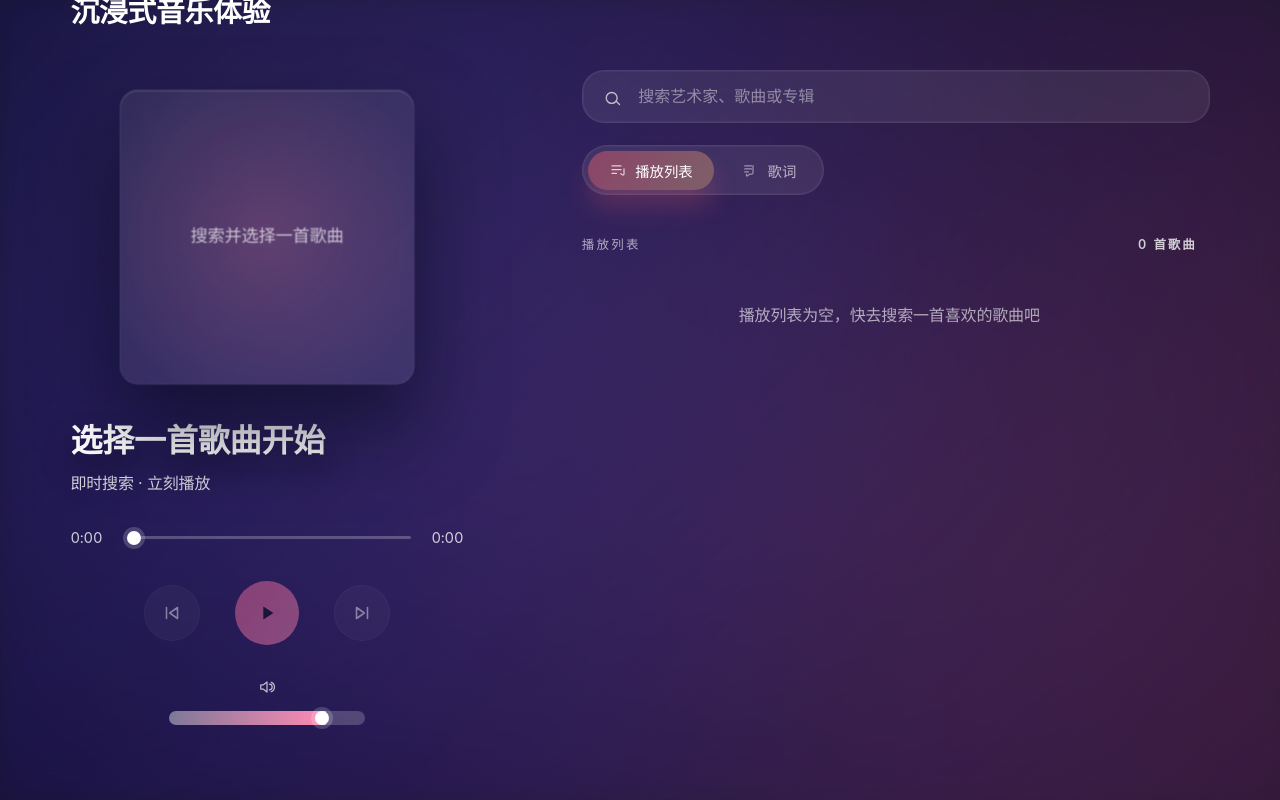
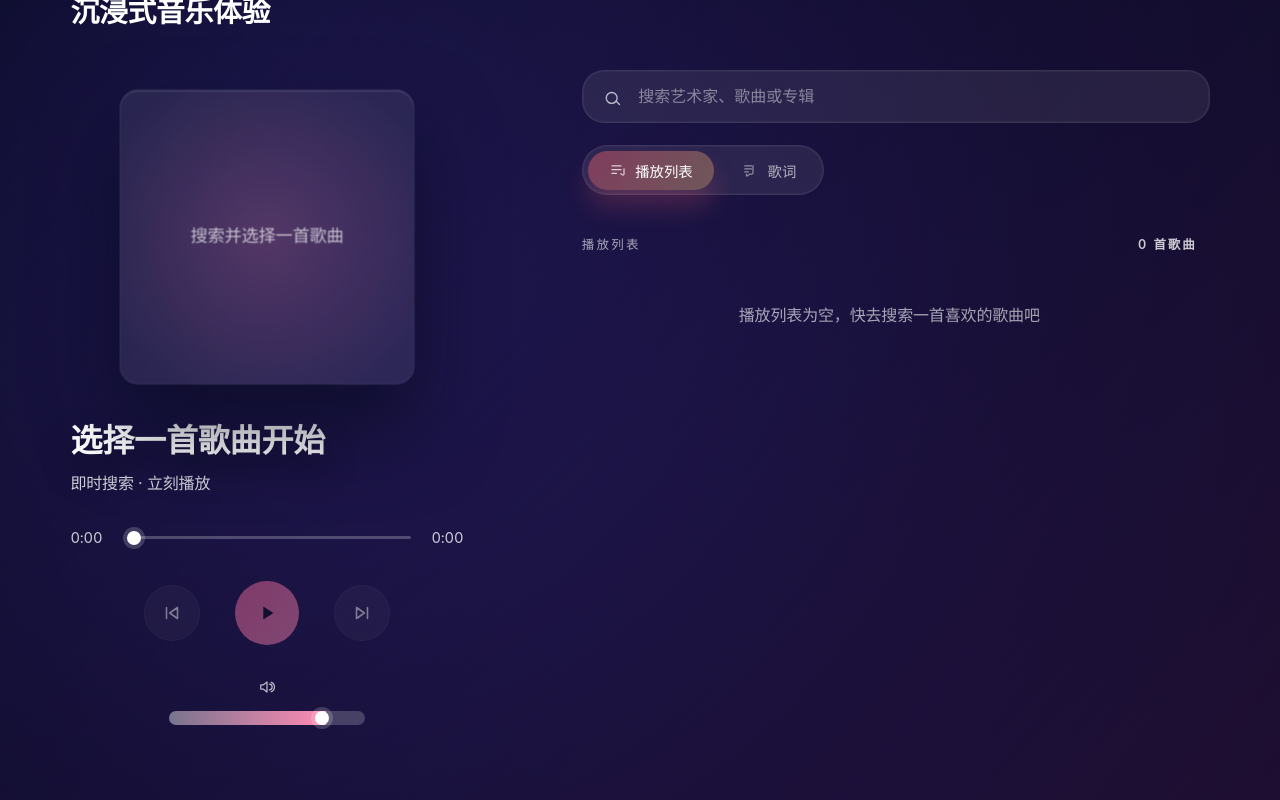
Before and after one commit to akudamatata/Solara-Apple-Music-Version, a React (Vite) app: page / in a window 1280 px wide. Built offline with nearby package versions, Linux system fonts and the light colour scheme.

Commit message:
feat: generate static gradient backgrounds

```diff
--- a/src/App.css
+++ b/src/App.css
@@ -59,65 +59,8 @@
   transform: scale(1.18);
   opacity: 0.68;
   transition: background-image 0.8s ease, opacity 0.8s ease;
-  animation: artworkPan 36s ease-in-out infinite alternate;
   pointer-events: none;
   z-index: 0;
-}
-
-.app-backdrop::before,
-.app-backdrop::after {
-  content: '';
-  position: absolute;
-  inset: -20%;
-  border-radius: 50%;
-  filter: blur(140px);
-  opacity: 0.85;
-  transform: translate3d(0, 0, 0);
-  transition: background 1.2s ease, opacity 0.8s ease;
-  pointer-events: none;
-}
-
-.app-backdrop::before {
-  background: radial-gradient(circle at 20% 30%, var(--bg-color-1), transparent 68%);
-  animation: gradientDrift 32s ease-in-out infinite;
-}
-
-.app-backdrop::after {
-  background: radial-gradient(circle at 80% 40%, var(--bg-color-3), transparent 65%);
-  animation: gradientDriftReverse 28s ease-in-out infinite;
-  mix-blend-mode: screen;
-}
-
-.app-ambient {
-  position: absolute;
-  inset: -25%;
-  pointer-events: none;
-  filter: blur(120px);
-  mix-blend-mode: screen;
-  z-index: 1;
-}
-
-.ambient-layer {
-  position: absolute;
-  width: 70%;
-  height: 70%;
-  border-radius: 50%;
-  opacity: 0.4;
-  transform-origin: center;
-  background: radial-gradient(circle, var(--bg-color-1) 0%, transparent 70%);
-  animation: ambientPulse 22s ease-in-out infinite;
-}
-
-.ambient-layer.layer-1 {
-  top: 6%;
-  left: 2%;
-}
-
-.ambient-layer.layer-2 {
-  bottom: 6%;
-  right: 0;
-  background: radial-gradient(circle, var(--bg-color-3) 0%, transparent 70%);
-  animation: ambientPulseReverse 26s ease-in-out infinite;
 }
 
 .app-overlay {
@@ -130,11 +73,10 @@
     rgba(16, 10, 32, 0.68) 58%,
     rgba(40, 14, 44, 0.55) 100%
   );
-  backdrop-filter: saturate(140%) blur(14px);
+  backdrop-filter: saturate(140%);
   mix-blend-mode: normal;
   z-index: 2;
   transition: background 1.2s ease;
-  animation: overlayPulse 18s ease-in-out infinite alternate;
 }
 
 .app-layout {
--- a/src/App.tsx
+++ b/src/App.tsx
@@ -5,6 +5,7 @@ import { mergeLyrics } from './utils/lyrics'
 import type { LyricLine } from './utils/lyrics'
 import { DEFAULT_PALETTE, extractPaletteFromImage } from './utils/palette'
 import type { BackgroundPalette } from './utils/palette'
+import { generateAppleMusicStyleBackground } from './utils/background'
 
 const API_BASE = 'https://music-api.gdstudio.xyz/api.php'
 const DEFAULT_SOURCE = 'netease'
@@ -166,8 +167,8 @@ function App() {
   const [activeIndex, setActiveIndex] = useState(-1)
   const [palette, setPalette] = useState<BackgroundPalette>(DEFAULT_PALETTE)
   const [failedCoverMap, setFailedCoverMap] = useState<Record<string, boolean>>({})
-  const [blurredBg, setBlurredBg] = useState<string | null>(null)
-  const blurCacheRef = useRef<Record<string, string>>({})
+  const [generatedBg, setGeneratedBg] = useState<string | null>(null)
+  const backgroundCacheRef = useRef<Record<string, string>>({})
 
   useEffect(() => {
     currentTrackRef.current = currentTrack
@@ -213,54 +214,32 @@ function App() {
 
   useEffect(() => {
     if (!artworkUrl || !trackCacheKey) {
-      setBlurredBg(null)
+      setGeneratedBg(null)
       return
     }
 
-    const cached = blurCacheRef.current[trackCacheKey]
+    const cached = backgroundCacheRef.current[trackCacheKey]
     if (cached) {
-      setBlurredBg(cached)
+      setGeneratedBg(cached)
       return
     }
 
     let isCancelled = false
-    const img = new Image()
-    img.crossOrigin = 'anonymous'
-    img.src = artworkUrl
 
-    img.onload = () => {
-      if (isCancelled) {
-        return
-      }
-      const canvas = document.createElement('canvas')
-      const ctx = canvas.getContext('2d')
-      if (!ctx) {
-        setBlurredBg(null)
-        return
-      }
-
-      const scaledWidth = Math.max(1, Math.floor(img.width / 10))
-      const scaledHeight = Math.max(1, Math.floor(img.height / 10))
-      canvas.width = scaledWidth
-      canvas.height = scaledHeight
-      ctx.filter = 'blur(40px)'
-      ctx.drawImage(img, 0, 0, scaledWidth, scaledHeight)
-
-      try {
-        const url = canvas.toDataURL('image/jpeg', 0.7)
-        blurCacheRef.current[trackCacheKey] = url
-        setBlurredBg(url)
-      } catch (err) {
-        console.error('Failed to create blurred background', err)
-        setBlurredBg(null)
-      }
-    }
-
-    img.onerror = () => {
-      if (!isCancelled) {
-        setBlurredBg(null)
-      }
-    }
+    generateAppleMusicStyleBackground(artworkUrl)
+      .then((backgroundUrl) => {
+        if (isCancelled) {
+          return
+        }
+        backgroundCacheRef.current[trackCacheKey] = backgroundUrl
+        setGeneratedBg(backgroundUrl)
+      })
+      .catch((error) => {
+        if (!isCancelled) {
+          console.error('Failed to generate background', error)
+          setGeneratedBg(null)
+        }
+      })
 
     return () => {
       isCancelled = true
@@ -470,13 +449,14 @@ function App() {
     [palette],
   )
 
-  const blurredBackgroundStyle = useMemo<CSSProperties>(
+  const generatedBackgroundStyle = useMemo<CSSProperties>(
     () => ({
-      backgroundImage: blurredBg ? `url(${blurredBg})` : undefined,
+      backgroundImage: generatedBg ? `url(${generatedBg})` : undefined,
       backgroundSize: 'cover',
       backgroundPosition: 'center',
+      backgroundRepeat: 'no-repeat',
     }),
-    [blurredBg],
+    [generatedBg],
   )
 
   const handlePlayPause = useCallback(() => {
@@ -649,11 +629,7 @@ function App() {
 
   return (
     <div className="app" style={backgroundStyle}>
-      <div className="app-backdrop" style={blurredBackgroundStyle} />
-      <div className="app-ambient" aria-hidden="true">
-        <div className="ambient-layer layer-1" />
-        <div className="ambient-layer layer-2" />
-      </div>
+      <div className="app-backdrop" style={generatedBackgroundStyle} />
       <div className="app-overlay" />
       <main className="app-layout">
         <section className="panel playback-panel" aria-label="正在播放">
--- /dev/null
+++ b/src/utils/background.ts
@@ -0,0 +1,160 @@
+const CANVAS_SIZE = 720
+const SAMPLE_SIZE = 40
+
+type RGB = [number, number, number]
+
+const clamp = (value: number, min = 0, max = 255) => Math.min(max, Math.max(min, value))
+
+const mix = (a: RGB, b: RGB, amount: number): RGB => [
+  a[0] + (b[0] - a[0]) * amount,
+  a[1] + (b[1] - a[1]) * amount,
+  a[2] + (b[2] - a[2]) * amount,
+]
+
+const lighten = (color: RGB, amount: number): RGB => mix(color, [255, 255, 255], amount)
+
+const darken = (color: RGB, amount: number): RGB => mix(color, [0, 0, 0], amount)
+
+const toColorString = (color: RGB, alpha = 1) =>
+  `rgba(${Math.round(clamp(color[0]))}, ${Math.round(clamp(color[1]))}, ${Math.round(
+    clamp(color[2]),
+  )}, ${alpha.toFixed(3)})`
+
+const loadImage = (url: string): Promise<HTMLImageElement> =>
+  new Promise((resolve, reject) => {
+    const image = new Image()
+    image.crossOrigin = 'anonymous'
+    image.onload = () => resolve(image)
+    image.onerror = reject
+    image.src = url
+  })
+
+const extractDominantColors = (image: HTMLImageElement): { base: RGB; highlight: RGB; shadow: RGB } => {
+  const canvas = document.createElement('canvas')
+  const context = canvas.getContext('2d', { willReadFrequently: true })
+
+  if (!context) {
+    return {
+      base: [118, 96, 255],
+      highlight: [180, 150, 255],
+      shadow: [20, 18, 42],
+    }
+  }
+
+  canvas.width = SAMPLE_SIZE
+  canvas.height = SAMPLE_SIZE
+
+  context.drawImage(image, 0, 0, SAMPLE_SIZE, SAMPLE_SIZE)
+
+  const { data } = context.getImageData(0, 0, SAMPLE_SIZE, SAMPLE_SIZE)
+
+  let totalWeight = 0
+  let base: RGB = [0, 0, 0]
+  let highlight: RGB = [0, 0, 0]
+  let highlightWeight = 0
+  let shadow: RGB = [0, 0, 0]
+  let shadowWeight = 0
+
+  for (let index = 0; index < data.length; index += 4) {
+    const alpha = data[index + 3] / 255
+    if (alpha < 0.1) {
+      continue
+    }
+
+    const r = data[index]
+    const g = data[index + 1]
+    const b = data[index + 2]
+
+    const weight = alpha
+    totalWeight += weight
+    base = [base[0] + r * weight, base[1] + g * weight, base[2] + b * weight]
+
+    const luminance = 0.2126 * r + 0.7152 * g + 0.0722 * b
+    const max = Math.max(r, g, b)
+    const min = Math.min(r, g, b)
+    const saturation = max === 0 ? 0 : (max - min) / max
+
+    if (luminance > 170 || (luminance > 140 && saturation > 0.35)) {
+      highlight = [highlight[0] + r * weight, highlight[1] + g * weight, highlight[2] + b * weight]
+      highlightWeight += weight
+    } else if (luminance < 70 || (luminance < 110 && saturation < 0.25)) {
+      shadow = [shadow[0] + r * weight, shadow[1] + g * weight, shadow[2] + b * weight]
+      shadowWeight += weight
+    }
+  }
+
+  if (!totalWeight) {
+    return {
+      base: [118, 96, 255],
+      highlight: [180, 150, 255],
+      shadow: [20, 18, 42],
+    }
+  }
+
+  const averageBase: RGB = [base[0] / totalWeight, base[1] / totalWeight, base[2] / totalWeight]
+
+  const averageHighlight: RGB = highlightWeight
+    ? [highlight[0] / highlightWeight, highlight[1] / highlightWeight, highlight[2] / highlightWeight]
+    : lighten(averageBase, 0.32)
+
+  const averageShadow: RGB = shadowWeight
+    ? [shadow[0] / shadowWeight, shadow[1] / shadowWeight, shadow[2] / shadowWeight]
+    : darken(averageBase, 0.45)
+
+  return {
+    base: averageBase,
+    highlight: averageHighlight,
+    shadow: averageShadow,
+  }
+}
+
+export const generateAppleMusicStyleBackground = async (url: string): Promise<string> => {
+  const image = await loadImage(url)
+  await image.decode?.()
+
+  const { base, highlight, shadow } = extractDominantColors(image)
+
+  const canvas = document.createElement('canvas')
+  const context = canvas.getContext('2d')
+
+  if (!context) {
+    throw new Error('Unable to create canvas context for background generation')
+  }
+
+  canvas.width = CANVAS_SIZE
+  canvas.height = CANVAS_SIZE
+
+  const softenedBase = darken(base, 0.25)
+  const accent = mix(highlight, base, 0.4)
+
+  const radial = context.createRadialGradient(
+    CANVAS_SIZE * 0.3,
+    CANVAS_SIZE * 0.3,
+    CANVAS_SIZE * 0.15,
+    CANVAS_SIZE * 0.7,
+    CANVAS_SIZE * 0.75,
+    CANVAS_SIZE,
+  )
+  radial.addColorStop(0, toColorString(lighten(highlight, 0.08), 0.92))
+  radial.addColorStop(0.45, toColorString(accent, 0.85))
+  radial.addColorStop(1, toColorString(softenedBase, 0.95))
+
+  context.filter = 'blur(22px)'
+  context.fillStyle = radial
+  context.fillRect(0, 0, CANVAS_SIZE, CANVAS_SIZE)
+  context.filter = 'none'
+
+  const linear = context.createLinearGradient(0, CANVAS_SIZE * 0.2, CANVAS_SIZE, CANVAS_SIZE * 0.9)
+  linear.addColorStop(0, toColorString(lighten(highlight, 0.22), 0.6))
+  linear.addColorStop(0.55, toColorString(base, 0.42))
+  linear.addColorStop(1, toColorString(darken(shadow, 0.1), 0.85))
+
+  context.globalAlpha = 0.9
+  context.fillStyle = linear
+  context.fillRect(0, 0, CANVAS_SIZE, CANVAS_SIZE)
+  context.globalAlpha = 1
+
+  return canvas.toDataURL('image/jpeg', 0.88)
+}
+
+export default generateAppleMusicStyleBackground
```
